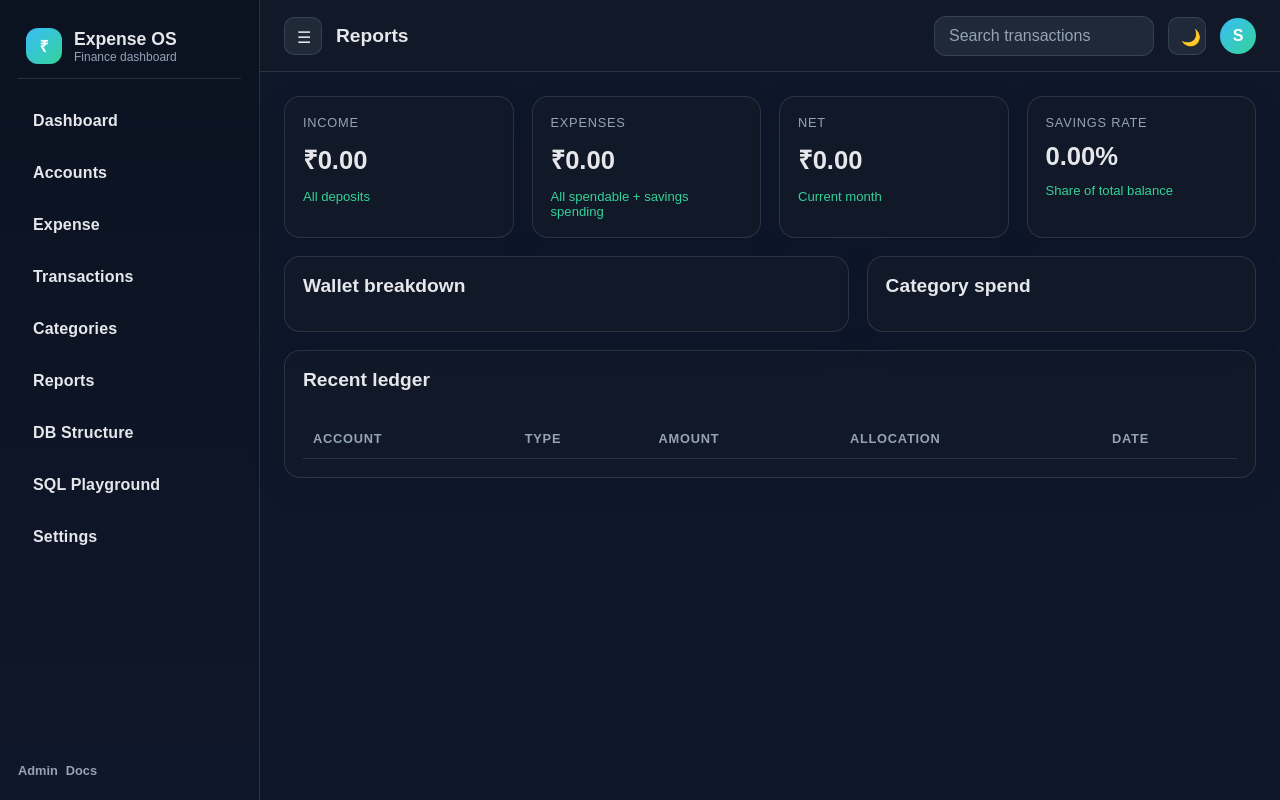
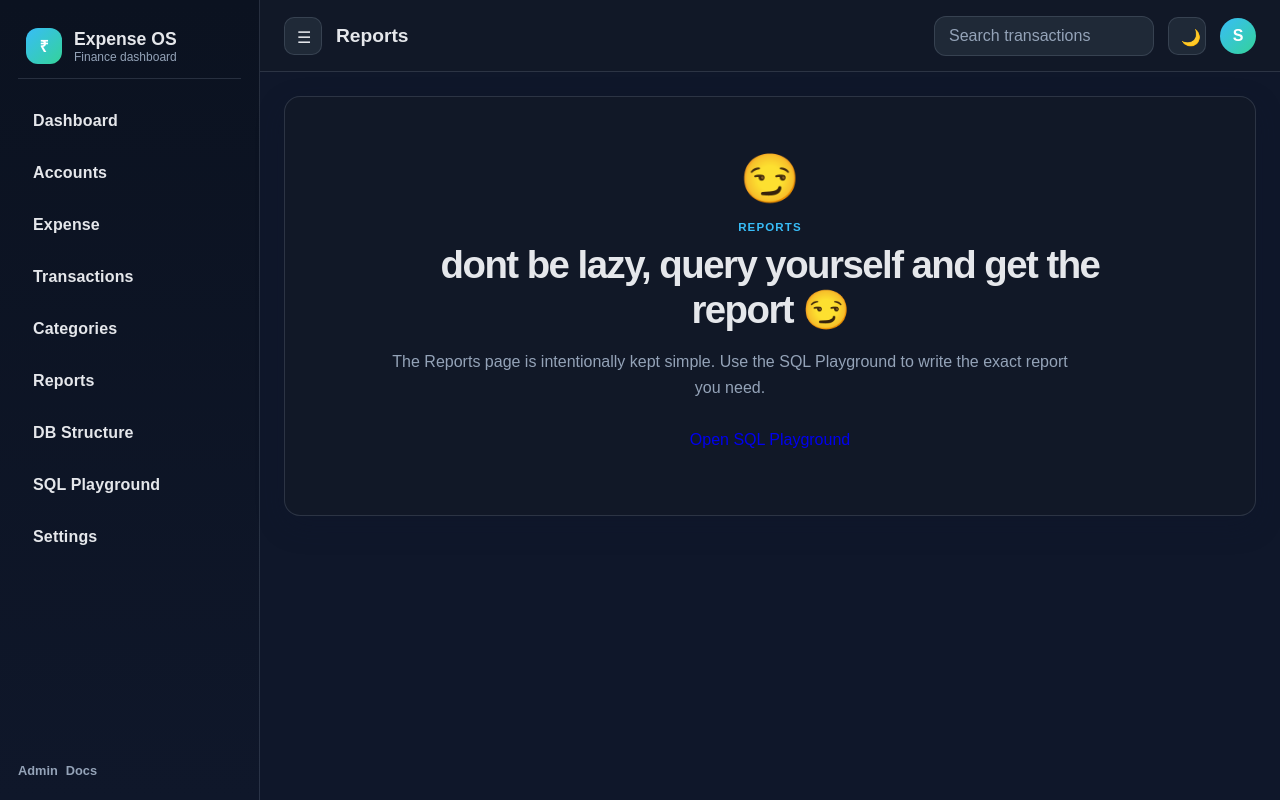
Before and after one commit to RBSIVAKALISANKARAN/pg_expense, a Django app: template pg_expense/templates/reports.html in a window 1280 px wide. Run offline with Django 5.2, Linux system fonts and the light colour scheme; the template is opened without the code that fills it, so the values that code supplies are empty; parts of the project's set-up code (start-up, migrations or seed data) failed here and were passed over.

Commit message:
Replace unfinished reports page with SQL prompt

```diff
--- a/pg_expense/templates/reports.html
+++ b/pg_expense/templates/reports.html
@@ -1,157 +1,14 @@
 {% extends 'base.html' %}
-
 {% block title %}Reports | Expense OS{% endblock %}
 {% block page_title %}Reports{% endblock %}
-
 {% block content %}
-<div class="page-grid">
-  <div class="card stat-card">
-    <div class="stat-label">Income</div>
-    <div class="stat-value" id="income-value">₹0.00</div>
-    <div class="stat-trend">All deposits</div>
+<section class="card" style="min-height:420px;display:grid;place-items:center;text-align:center;padding:48px">
+  <div style="max-width:760px">
+    <div style="font-size:3rem;margin-bottom:14px">😏</div>
+    <div class="eyebrow">Reports</div>
+    <h1 class="dashboard-heading" style="margin:10px 0 16px">dont be lazy, query yourself and get the report 😏</h1>
+    <p class="dashboard-subtitle">The Reports page is intentionally kept simple. Use the SQL Playground to write the exact report you need.</p>
+    <a class="primary action-button" href="/api/sql/" style="display:inline-flex;margin-top:18px">Open SQL Playground</a>
   </div>
-  <div class="card stat-card">
-    <div class="stat-label">Expenses</div>
-    <div class="stat-value" id="expense-value">₹0.00</div>
-    <div class="stat-trend">All spendable + savings spending</div>
-  </div>
-  <div class="card stat-card">
-    <div class="stat-label">Net</div>
-    <div class="stat-value" id="net-value">₹0.00</div>
-    <div class="stat-trend">Current month</div>
-  </div>
-  <div class="card stat-card">
-    <div class="stat-label">Savings rate</div>
-    <div class="stat-value" id="savings-rate">0.00%</div>
-    <div class="stat-trend">Share of total balance</div>
-  </div>
-</div>
-
-<div class="two-col" style="margin-top: 18px;">
-  <div class="card">
-    <h3 class="section-title">Wallet breakdown</h3>
-    <div id="wallet-breakdown" class="category-list"></div>
-  </div>
-
-  <div class="card">
-    <h3 class="section-title">Category spend</h3>
-    <div id="category-breakdown" class="category-list"></div>
-  </div>
-</div>
-
-<div class="card" style="margin-top: 18px;">
-  <h3 class="section-title">Recent ledger</h3>
-  <div class="table-wrap">
-    <table class="data-table">
-      <thead>
-        <tr>
-          <th>Account</th>
-          <th>Type</th>
-          <th>Amount</th>
-          <th>Allocation</th>
-          <th>Date</th>
-        </tr>
-      </thead>
-      <tbody id="ledger-body"></tbody>
-    </table>
-  </div>
-</div>
+</section>
 {% endblock %}
-
-{% block extra_js %}
-<script>
-  function currency(value) {
-    const n = Number(value || 0);
-    return new Intl.NumberFormat('en-IN', {
-      style: 'currency',
-      currency: 'INR',
-      minimumFractionDigits: 2,
-      maximumFractionDigits: 2,
-    }).format(n);
-  }
-
-  function formatDate(value) {
-    return new Date(value).toLocaleString('en-IN', {
-      dateStyle: 'medium',
-      timeStyle: 'short',
-    });
-  }
-
-  async function loadReport() {
-    const accountsResponse = await fetch('/api/accounts/');
-    const accounts = await accountsResponse.json();
-
-    const totalBalance = accounts.reduce((sum, account) => sum + Number(account.total_balance || 0), 0);
-    const totalSpendable = accounts.reduce((sum, account) => sum + Number((account.allocations || []).find(item => item.type === 'spendable')?.balance || 0), 0);
-    const totalSavings = accounts.reduce((sum, account) => sum + Number((account.allocations || []).find(item => item.type === 'savings')?.balance || 0), 0);
-
-    let income = 0;
-    let expenses = 0;
-    const transactionRows = [];
-
-    for (const account of accounts) {
-      const res = await fetch(`/api/accounts/${account.id}/transactions/`);
-      if (!res.ok) continue;
-      const rows = await res.json();
-      transactionRows.push(...rows.map(tx => ({ ...tx, account_name: account.name })));
-
-      for (const tx of rows) {
-        if (tx.type === 'deposit') income += Number(tx.amount || 0);
-        if (tx.type === 'expense') expenses += Number(tx.amount || 0);
-      }
-    }
-
-    const net = income - expenses;
-    const savingsRate = totalBalance ? ((totalSavings / totalBalance) * 100) : 0;
-
-    document.getElementById('income-value').textContent = currency(income);
-    document.getElementById('expense-value').textContent = currency(expenses);
-    document.getElementById('net-value').textContent = currency(net);
-    document.getElementById('savings-rate').textContent = `${savingsRate.toFixed(2)}%`;
-
-    const breakdown = document.getElementById('wallet-breakdown');
-    breakdown.innerHTML = `
-      <div class="category-item">
-        <div class="category-head"><strong>Total balance</strong><span>${currency(totalBalance)}</span></div>
-        <div class="chip-row">
-          <span class="chip">Spendable: ${currency(totalSpendable)}</span>
-          <span class="chip">Savings: ${currency(totalSavings)}</span>
-        </div>
-      </div>
-    `;
-
-    const categoryTotals = {};
-    for (const tx of transactionRows.filter(tx => tx.type === 'expense')) {
-      const key = tx.category_name || 'Uncategorized';
-      categoryTotals[key] = (categoryTotals[key] || 0) + Number(tx.amount || 0);
-    }
-
-    const categoryBreakdown = document.getElementById('category-breakdown');
-    const categoryEntries = Object.entries(categoryTotals).sort((a, b) => b[1] - a[1]);
-    categoryBreakdown.innerHTML = categoryEntries.length
-      ? categoryEntries.map(([name, amount]) => `
-          <div class="category-item">
-            <div class="category-head"><strong>${name}</strong><span>${currency(amount)}</span></div>
-            <div class="chip-row"><span class="chip">${((amount / Math.max(expenses, 1)) * 100).toFixed(1)}% of total</span></div>
-          </div>
-        `).join('')
-      : '<p class="muted">No expense category data yet.</p>';
-
-    const ledgerBody = document.getElementById('ledger-body');
-    ledgerBody.innerHTML = transactionRows
-      .sort((a, b) => new Date(b.created_at) - new Date(a.created_at))
-      .slice(0, 12)
-      .map(tx => `
-        <tr>
-          <td>${tx.account_name}</td>
-          <td>${tx.type}</td>
-          <td>${currency(tx.amount)}</td>
-          <td>${tx.metadata?.direction || tx.allocation_type || 'n/a'}</td>
-          <td>${formatDate(tx.created_at)}</td>
-        </tr>
-      `).join('') || '<tr><td colspan="5">No recent transactions.</td></tr>';
-  }
-
-  loadReport();
-</script>
-{% endblock %}
```
